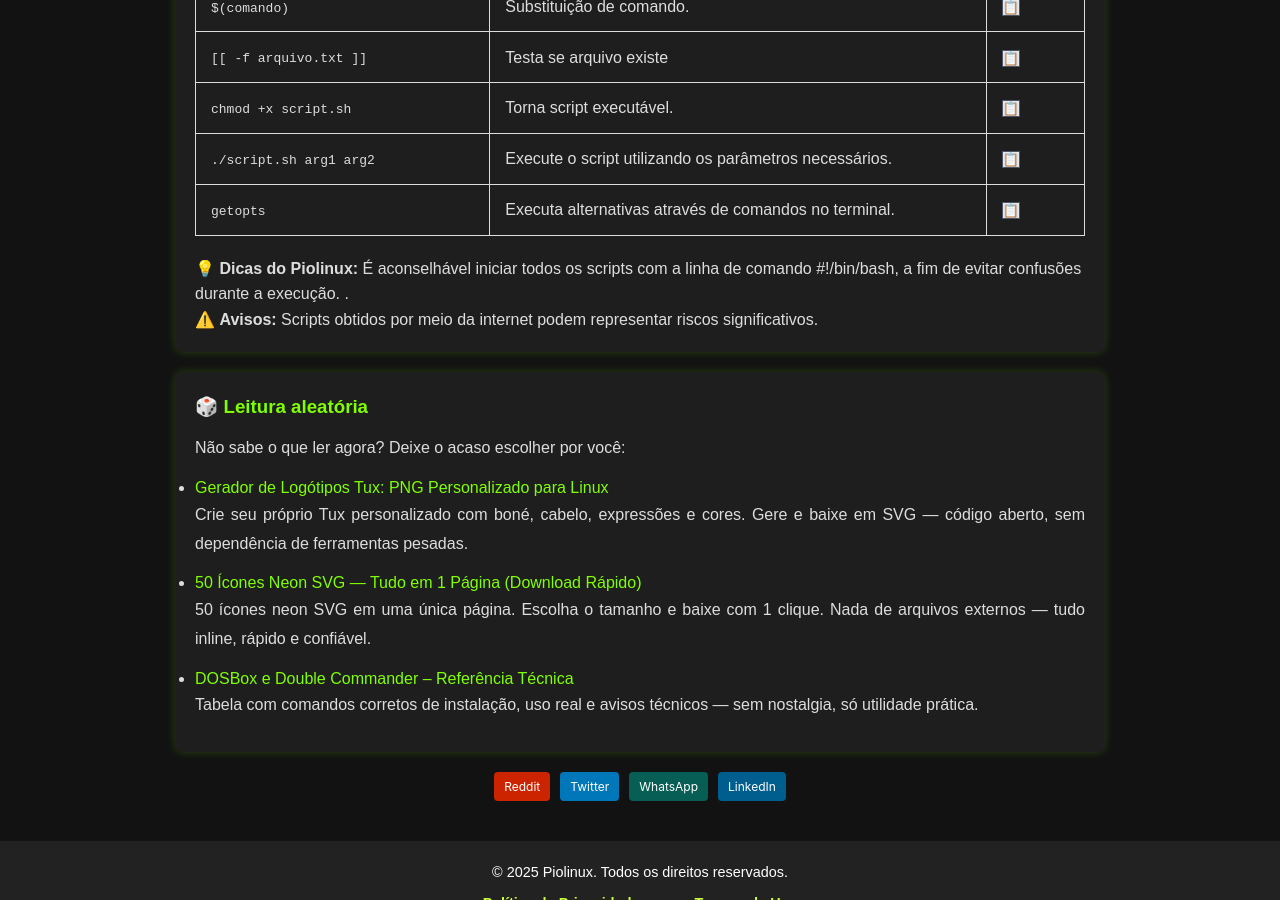
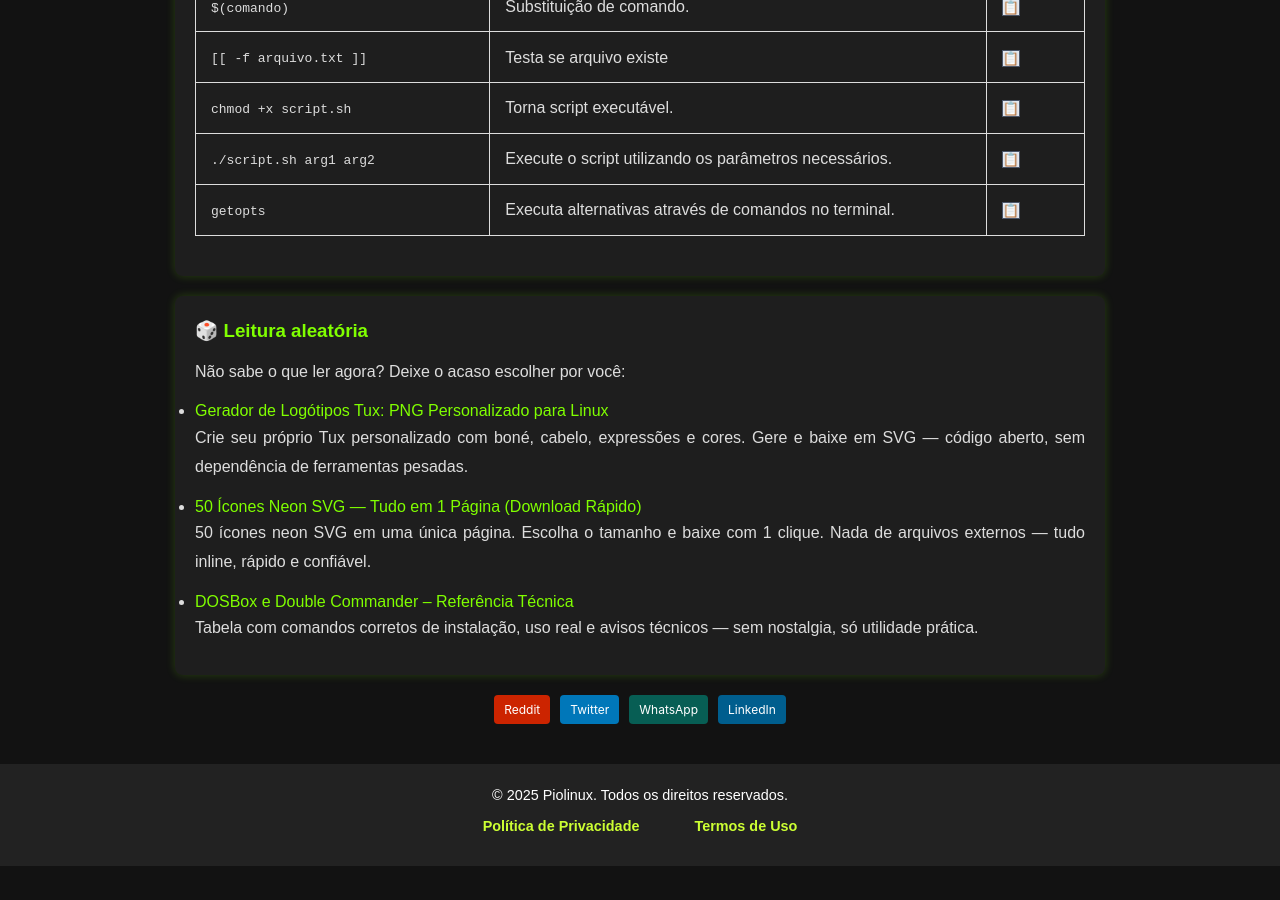
Before and after one commit to Piolinux/piolinux-site, a Jekyll site: the page built from _pages/_comandos/scripts-bash.md, in a window 1280 px wide and 900 px high, scrolled down 1081 px. Built offline with Jekyll 4.4.1, drawn with Linux system fonts in a browser that asks for light colours; after the commit the page ends 1947 px from its top, so only the background shows below that.

Commit message:
Update scripts-bash.md

```diff
--- a/_pages/_comandos/scripts-bash.md
+++ b/_pages/_comandos/scripts-bash.md
@@ -140,12 +140,7 @@ function filtrarLinhas(termo) {
 
 
 
-<div class="dica-final">
-  💡 <strong>Dicas do Piolinux:</strong> É aconselhável iniciar todos os scripts com a linha de comando #!/bin/bash, a fim de evitar confusões durante a execução. .
-  </div>
-<div class="aviso-final">
-  ⚠️ <strong>Avisos:</strong> Scripts obtidos por meio da internet podem representar riscos significativos.
-</div>
+
 
 
 </section>
```
